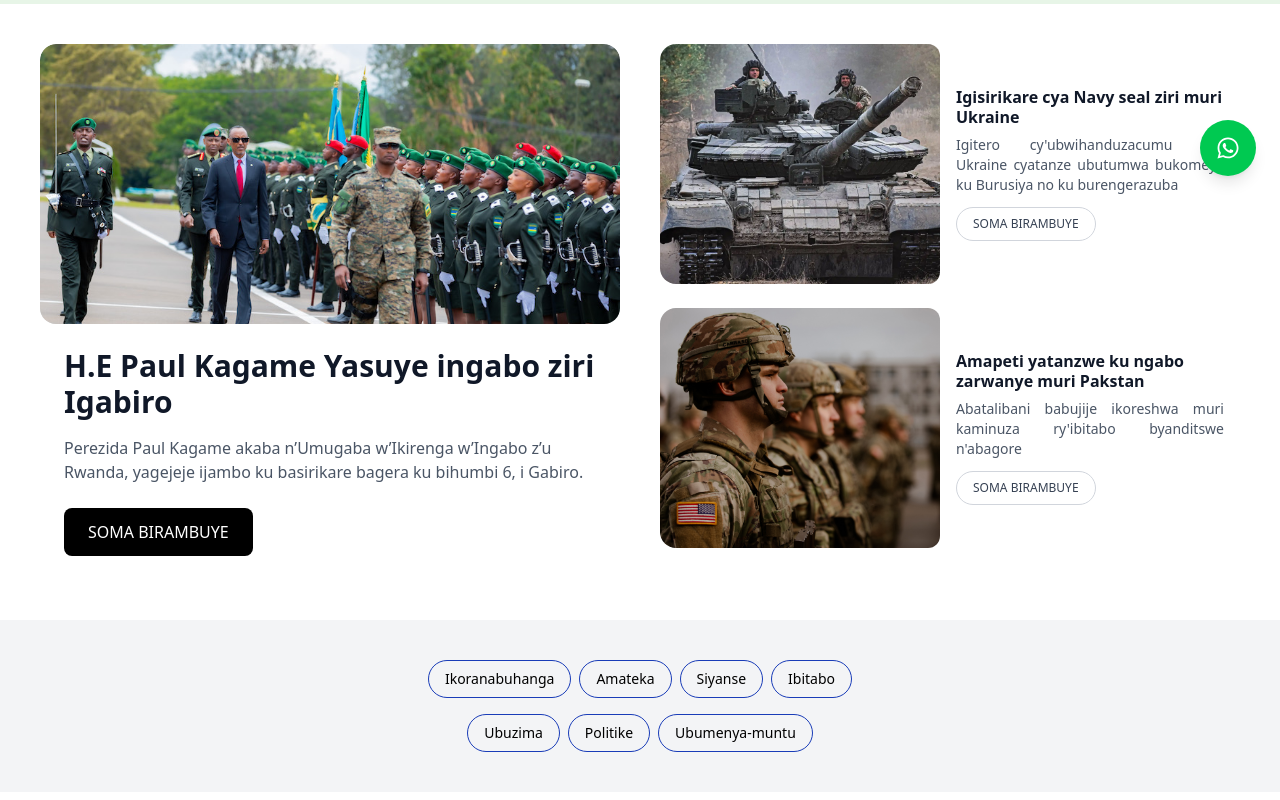
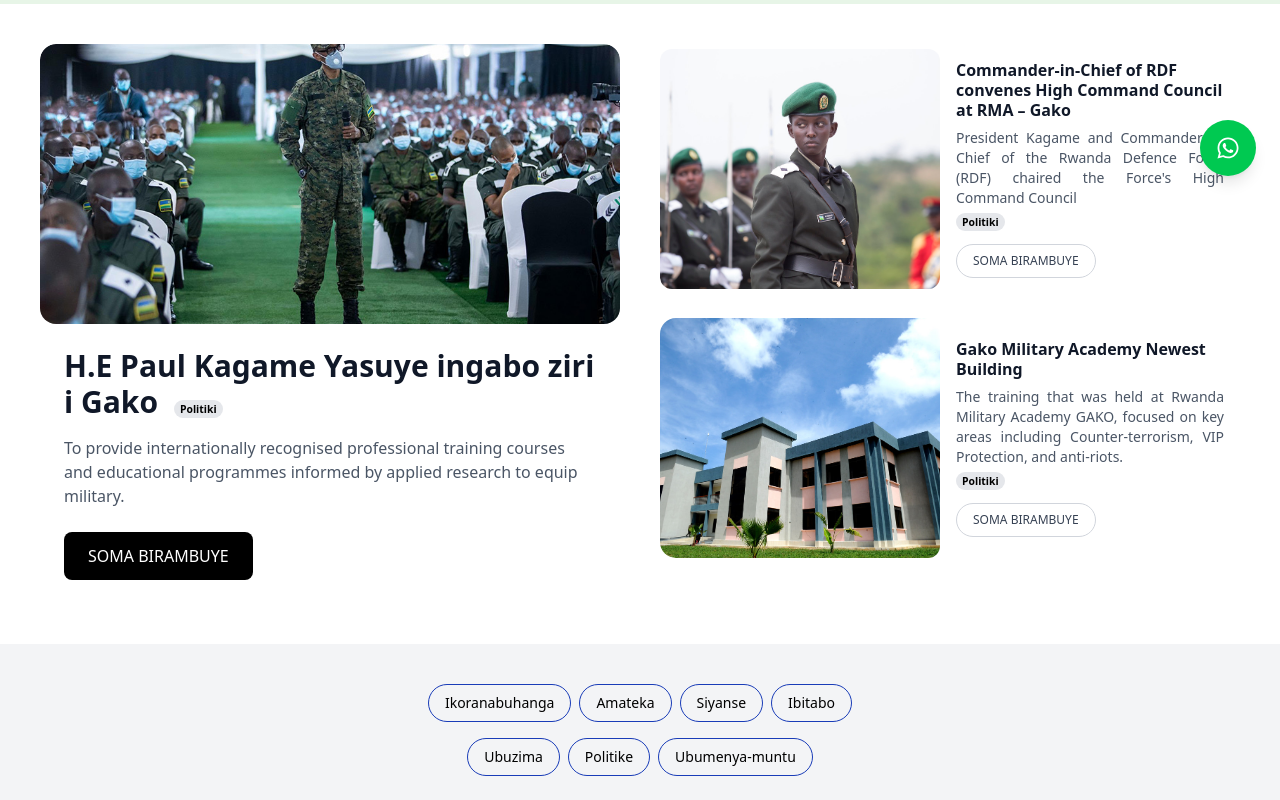
Before and after one commit to David-jano/red-blue-jd-website, a Next.js app: page / in a window 1280 px wide. Shown: the part 600-1400 px from the top of the page. Built offline with nearby package versions, Linux system fonts and the light colour scheme.

Commit message:
added labels and mappings used for hardcoded news

```diff
--- a/app/componets/ArticleGrid.tsx
+++ b/app/componets/ArticleGrid.tsx
@@ -9,6 +9,7 @@ const ArticleGrid = () => {
       title: "IBINTU 10 BIDASANZWE KURI Louise MUSHIKIWABO",
       author: "Louise Mushikiwabo ni umunyamabanga mukuru w’umuryango mpuzamahanga de la Francophonie",
       buttonText: "SOMA BIRAMBUYE",
+      label:"Politiki",
       image: "/11.jpeg"
     },
     {
@@ -16,6 +17,7 @@ const ArticleGrid = () => {
       title: "Aba ministri bagize Senate Nshya barahiye",
       author: "Guverinoma yatangiye manda ya kane ya Perezida Paul Kagame, yari igizwe n’abaminisitiri 21.",
       buttonText: "SOMA BIRAMBUYE",
+      label:"Politiki",
       image: "/22.jpg"
     },
     {
@@ -23,6 +25,7 @@ const ArticleGrid = () => {
       title: "H.E Paul Kagame yimitse Senate Nshya",
       author: "Muri abo bashyizweho icyo gihe, icyenda muri bo, ntabwo bakiri mu nshingano, abo barangajwe imbere n’uwari Minisitiri w’Intebe.",
       buttonText: "SOMA BIRAMBUYE",
+      label:"Politiki",
       image: "/33.jpeg"
     },
     {
@@ -30,6 +33,7 @@ const ArticleGrid = () => {
       title: "Menya abazige department ya Head Officers",
       author: "Mu bandi bavuye muri iyi Guverinoma harimo Dr. Uwamariya Valentine wari Minisitiri w’Ibidukikije.",
       buttonText: "SOMA BIRAMBUYE",
+      label:"Politiki",
       image: "/44.jpg"
     },
     {
@@ -37,6 +41,7 @@ const ArticleGrid = () => {
       title: "Umunyeshuri wo muri Saint Andrew yakoze i Robot",
       author: " Ni Robot yanditse amateka yitabira inama nyinshi z'ikoranabuhanga ndetse ibasha no kuvugira ahirengeye nko mu Nama y'Umuryango w'Abibumbye.",
       buttonText: "SOMA BIRAMBUYE",
+      label:"Uburezi",
       image: "/55.jpg"
     },
     {
@@ -44,6 +49,7 @@ const ArticleGrid = () => {
       title: "Ruhango Saint Trinite Basuwe Minister Dr.Ngirente",
       author: "Dr Ngirente Edouard yanyuzwe n'imyaka 8 yabaye Minisitiri w'Intebe | Umukoro yatanze ku Banyarwanda.",
       buttonText: "SOMA BIRAMBUYE",
+      label:"Uburezi",
       image: "/66.jpg"
     }
   ];
@@ -66,12 +72,16 @@ const ArticleGrid = () => {
 
               {/* Content */}
               <div className="flex-1 flex flex-col mt-4 md:mt-0">
-                <div>
-                  <h3 className="font-bold text-gray-900 text-sm leading-tight mb-2">
-                    {article.title}
+                              <div>
+                  <h3 className="font-bold text-gray-900 text-sm leading-tight mb-2 flex justify-between items-center">
+                    <span>{article.title}</span>
+
                   </h3>
-                  <p className="text-xs text-gray-600 mb-3">
-                    <span className="block text-justify">{article.author}</span>
+                  <p className="text-xs text-gray-600 mb-2">
+                    <span className="block text-justify mb-3">{article.author}</span>
+                     <span className="rounded-full bg-gray-200  text-black px-1.5 py-0.5 text-[0.65rem] font-semibold">
+                      {article.label}
+                    </span>
                   </p>
                 </div>
 
--- /dev/null
+++ b/app/componets/ShortLinksSection.tsx
@@ -0,0 +1,39 @@
+import Link from "next/link";
+
+const shortLinks = [
+  [
+    { href: "/Ikoranabuhanga", label: "Ikoranabuhanga" },
+    { href: "/amateka", label: "Amateka" },
+    { href: "/siyanse", label: "Siyanse" },
+    { href: "/ibitabo", label: "Ibitabo" },
+  ],
+  [
+    { href: "/ubuzima", label: "Ubuzima" },
+    { href: "/politike", label: "Politike" },
+    { href: "/ubumenya-muntu", label: "Ubumenya-muntu" },
+  ],
+];
+
+const ShortLinksSection = () => {
+  return (
+    <div className="bg-gray-100 py-10">
+      <div className="flex flex-col items-center gap-4">
+        {shortLinks.map((row, rowIndex) => (
+          <div key={rowIndex} className="flex flex-wrap justify-center gap-2">
+            {row.map(({ href, label }) => (
+              <Link
+                key={href}
+                href={href}
+                className="border border-blue-800 rounded-full px-4 py-2 text-sm font-medium hover:bg-gray-100 transition"
+              >
+                {label}
+              </Link>
+            ))}
+          </div>
+        ))}
+      </div>
+    </div>
+  );
+};
+
+export default ShortLinksSection;
--- a/app/componets/SmallCardsSection.tsx
+++ b/app/componets/SmallCardsSection.tsx
@@ -2,78 +2,92 @@
 
 import React from "react";
 import Image from "next/image";
+
+const largeCard = {
+  img: "/111.jpg",
+  title: "H.E Paul Kagame Yasuye ingabo ziri i Gako",
+  description:
+    "To provide internationally recognised professional training courses and educational programmes informed by applied research to equip military.",
+    label:"Politiki",
+  buttonText: "SOMA BIRAMBUYE",
+};
+
+const smallCards = [
+  {
+    img: "/222.jpg",
+    title: "Commander-in-Chief of RDF convenes High Command Council at RMA – Gako",
+    author:
+      "President Kagame and Commander-in-Chief of the Rwanda Defence Force (RDF) chaired the Force's High Command Council",
+      label:"Politiki",
+  },
+  {
+    img: "/333.jpg",
+    title: "Gako Military Academy Newest Building",
+    author:
+      "The training that was held at Rwanda Military Academy GAKO, focused on key areas including Counter-terrorism, VIP Protection, and anti-riots.",
+      label:"Politiki",
+  },
+];
 
 const CardLayoutSection = () => {
   return (
     <div className="max-w-7xl mx-auto p-10">
       <div className="grid grid-cols-1 lg:grid-cols-4 gap-x-10 gap-y-6">
 
-        {/* 🔵 Large Card - Left Side */}
+        {/* Large Card */}
         <div className="lg:col-span-2">
           <div className="bg-white rounded-2xl overflow-hidden">
-            {/* Image */}
             <div className="relative h-[280px] bg-gray-200 rounded-2xl overflow-hidden">
               <Image
-                src="/111.jpg"
-                alt="Birds flying over grass field"
+                src={largeCard.img}
+                alt={largeCard.title}
                 fill
                 className="object-cover"
                 priority
               />
             </div>
 
-            {/* Content */}
             <div className="p-6">
               <h2 className="text-3xl font-bold text-gray-900 mb-4">
-                H.E Paul Kagame Yasuye ingabo ziri i Gako
+                {largeCard.title}
+                <span className="rounded-full bg-gray-200 ml-4 text-black px-1.5 py-0.5 text-[0.65rem] font-semibold">
+                      {largeCard.label}
+                    </span>
               </h2>
-              <p className="text-gray-600 mb-6">To provide internationally recognised professional training courses and educational programmes informed by applied research to equip military.</p>
+
+              <p className="text-gray-600 mb-6">{largeCard.description}</p>
               <button className="bg-black text-white px-6 py-3 rounded-lg font-medium hover:bg-gray-800 transition-colors duration-200">
-                SOMA BIRAMBUYE
+                {largeCard.buttonText}
               </button>
             </div>
           </div>
         </div>
 
-        {/* Small Cards - Right Side */}
+        {/* Small Cards */}
         <div className="lg:col-span-2 flex flex-col gap-6">
-          {/* Reusable Small Card */}
-          {[
-            {
-              img: "/222.jpg",
-              title: "Commander-in-Chief of RDF convenes High Command Council at RMA – Gako",
-              author: "President Kagame and Commander-in-Chief of the Rwanda Defence Force (RDF) chaired the Force's High Command Council",
-            },
-            {
-              img: "/333.jpg",
-              title: "Gako Military Academy Newest Building",
-              author: "The training that was held at Rwanda Military Academy GAKO, focused on key areas including Counter-terrorism, VIP Protection, and anti-riots.",
-            },
-
-          ].map((card, index) => (
-            <div
-              key={index}
-              className="bg-white rounded-2xl overflow-hidden"
-            >
+          {smallCards.map(({ img, title, author }, index) => (
+            <div key={index} className="bg-white rounded-2xl overflow-hidden">
               <div className="flex flex-col sm:flex-row items-start sm:items-center">
-                {/* Image */}
                 <div className="w-full sm:w-[280px] h-[240px] bg-gray-200 rounded-xl overflow-hidden flex-shrink-0">
                   <Image
-                    src={card.img}
-                    alt={card.title}
+                    src={img}
+                    alt={title}
                     className="object-cover w-full h-full"
                     width={280}
                     height={240}
                   />
                 </div>
 
-                {/* Content */}
                 <div className="p-4 flex-1">
                   <h3 className="text-base font-bold text-gray-900 mb-2 leading-tight">
-                    {card.title}
+                    {title}
                   </h3>
-                  <p className="text-sm text-gray-600 mb-3 text-justify">{card.author}</p>
-                  <button className="text-xs bg-transparent border border-gray-300 text-gray-700 px-4 py-2 rounded-full hover:bg-gray-50 transition-colors duration-200">
+
+                  <p className="text-sm text-gray-600  text-justify">{author}</p>
+                    <span className="rounded-full bg-gray-200 text-black px-1.5 py-0.5 text-[0.65rem] font-semibold">
+                      {largeCard.label}
+                    </span><br/>
+                  <button className="text-xs mt-3 bg-transparent border border-gray-300 text-gray-700 px-4 py-2 rounded-full hover:bg-gray-50 transition-colors duration-200">
                     SOMA BIRAMBUYE
                   </button>
                 </div>
--- a/app/page.tsx
+++ b/app/page.tsx
@@ -5,6 +5,7 @@ import SmallCardsSection from './componets/SmallCardsSection';
 import WhatsAppFloatingButton from "./componets/WhatsAppFloatingButton";
 import HeroSection from "./componets/HeroSection";
 import VideoGrid from "./componets/VideoGrid";
+import ShortLinksSection from "./componets/ShortLinksSection"
 
 export default function Home() {
   return (
@@ -12,138 +13,9 @@ export default function Home() {
       <HeroSection />
 
       {/*=================================cards layout section=======================================================*/}
-      <div className="max-w-7xl mx-auto p-10">
-        <div className="grid grid-cols-1 lg:grid-cols-4 gap-x-10 gap-y-6">
+      <SmallCardsSection/>
 
-          {/* 🔵 Large Card - Left Side */}
-          <div className="lg:col-span-2">
-            <div className="bg-white rounded-2xl overflow-hidden">
-              {/* Image */}
-              <div className="relative h-[280px] bg-gray-200 rounded-2xl overflow-hidden">
-                <Image
-                  src="/1.jpg"
-                  alt="Birds flying over grass field"
-                  fill
-                  className="object-cover"
-                  priority
-                />
-              </div>
-
-              {/* Content */}
-              <div className="p-6">
-                <h2 className="text-3xl font-bold text-gray-900 mb-4">
-                  H.E Paul Kagame Yasuye ingabo ziri Igabiro
-                </h2>
-                <p className="text-gray-600 mb-6">
-                  Perezida Paul Kagame akaba n’Umugaba w’Ikirenga w’Ingabo z’u Rwanda, yagejeje ijambo ku basirikare bagera ku bihumbi 6, i Gabiro.
-                </p>
-                <button className="bg-black text-white px-6 py-3 rounded-lg font-medium hover:bg-gray-800 transition-colors duration-200">
-                  SOMA BIRAMBUYE
-                </button>
-              </div>
-            </div>
-          </div>
-
-          {/* 🟡 Small Cards - Right Side */}
-          <div className="lg:col-span-2 flex flex-col gap-6">
-
-            {/* First Small Card */}
-            <div className="bg-white rounded-2xl overflow-hidden">
-              <div className="flex flex-col sm:flex-row items-start sm:items-center">
-
-                {/* Image */}
-                <div className="w-full sm:w-[280px] h-[240px] bg-gray-200 rounded-xl overflow-hidden flex-shrink-0">
-                  <Image
-                    src="/3.jpg"
-                    alt="Birds flying over grass field"
-                    className="object-cover w-full h-full"
-                    width={280}
-                    height={240}
-                  />
-                </div>
-
-                {/* Content */}
-                <div className="p-4 flex-1">
-                  <h3 className="text-base font-bold text-gray-900 mb-2 leading-tight">
-                    Igisirikare cya Navy seal ziri muri Ukraine
-                  </h3>
-                  <p className="text-sm text-gray-600 mb-3 text-justify">
-                    Igitero cy'ubwihanduzacumu cya Ukraine cyatanze ubutumwa bukomeye ku Burusiya no ku burengerazuba
-                  </p>
-                  <button className="text-xs bg-transparent border border-gray-300 text-gray-700 px-4 py-2 rounded-full hover:bg-gray-50 transition-colors duration-200">
-                    SOMA BIRAMBUYE
-                  </button>
-                </div>
-              </div>
-            </div>
-
-            {/* Second Small Card */}
-            <div className="bg-white rounded-2xl overflow-hidden">
-              <div className="flex flex-col sm:flex-row items-start sm:items-center">
-
-                {/* Image */}
-                <div className="w-full sm:w-[280px] h-[240px] bg-gray-200 rounded-xl overflow-hidden flex-shrink-0">
-                  <Image
-                    src="/4.jpg"
-                    alt="Birds flying over grass field"
-                    className="object-cover w-full h-full"
-                    width={280}
-                    height={240}
-                  />
-                </div>
-
-                {/* Content */}
-                <div className="p-4 flex-1">
-                  <h3 className="text-base font-bold text-gray-900 mb-2 leading-tight">
-                    Amapeti yatanzwe ku ngabo zarwanye muri Pakstan
-                  </h3>
-                  <p className="text-sm text-gray-600 mb-3 text-justify">
-                   Abatalibani babujije ikoreshwa muri kaminuza ry'ibitabo byanditswe n'abagore
-                  </p>
-                  <button className="text-xs bg-transparent border border-gray-300 text-gray-700 px-4 py-2 rounded-full hover:bg-gray-50 transition-colors duration-200">
-                    SOMA BIRAMBUYE
-                  </button>
-                </div>
-              </div>
-            </div>
-          </div>
-        </div>
-      </div>
-
-      {/* short links section */}
-      <div className="bg-gray-100 py-10">
-        <div className="flex flex-col items-center gap-4">
-
-          {/* Row 1 */}
-          <div className="flex flex-wrap justify-center gap-2">
-            <Link href="/Ikoranabuhanga" className="border border-blue-800 rounded-full px-4 py-2 text-sm font-medium hover:bg-gray-100 transition">
-              Ikoranabuhanga
-            </Link>
-            <Link href="/amateka" className="border border-blue-800 rounded-full px-4 py-2 text-sm font-medium hover:bg-gray-100 transition">
-              Amateka
-            </Link>
-            <Link href="/siyanse" className="border border-blue-800 rounded-full px-4 py-2 text-sm font-medium hover:bg-gray-100 transition">
-              Siyanse
-            </Link>
-            <Link href="/ibitabo" className="border border-blue-800 rounded-full px-4 py-2 text-sm font-medium hover:bg-gray-100 transition">
-              Ibitabo
-            </Link>
-          </div>
-
-          {/* Row 2 */}
-          <div className="flex flex-wrap justify-center gap-2">
-            <Link href="/ubuzima" className="border border-blue-800 rounded-full px-4 py-2 text-sm font-medium hover:bg-gray-100 transition">
-              Ubuzima
-            </Link>
-            <Link href="/politike" className="border border-blue-800 rounded-full px-4 py-2 text-sm font-medium hover:bg-gray-100 transition">
-              Politike
-            </Link>
-            <Link href="/ubumenya-muntu" className="border border-blue-800 rounded-full px-4 py-2 text-sm font-medium hover:bg-gray-100 transition">
-              Ubumenya-muntu
-            </Link>
-          </div>
-        </div>
-      </div>
+      <ShortLinksSection/>
 
       {/*=================================titles Section=======================================================*/}
       <ArticleGrid />
```
